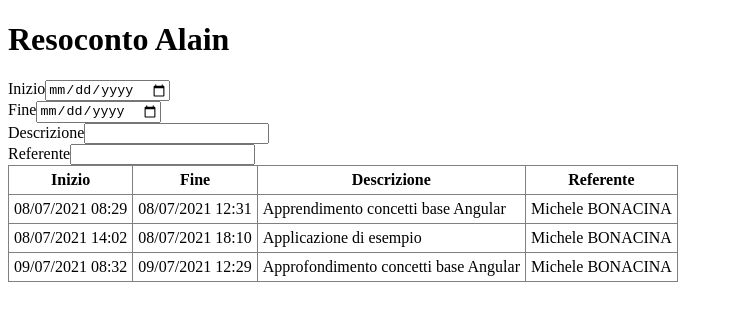
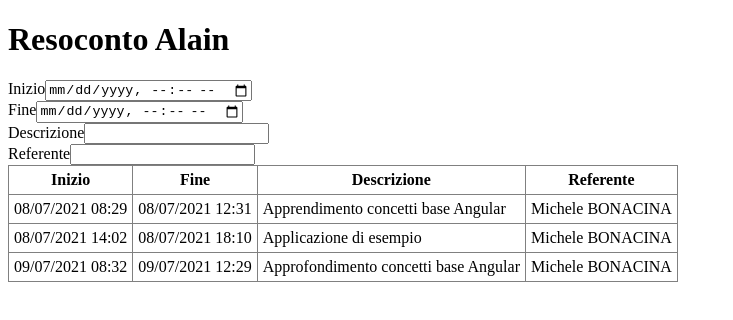
Before and after one commit to Smallpeeps/Prove, an Angular app: page / in a window 1280 px wide. Shown: the top 320 px of the page, without its empty margins (0-733 px from the left). Built offline with nearby package versions, Linux system fonts and the light colour scheme.

Commit message:
aggiunto datetime

```diff
--- a/src/app/attivita-nuova/attivita-nuova.component.html
+++ b/src/app/attivita-nuova/attivita-nuova.component.html
@@ -1,14 +1,14 @@
 <div class="form">
   <div class="form-group">
     <label for="dataOraInizio">Inizio</label>
-    <input type="date"
+    <input type="datetime-local"
            class="form-control"
            id="dataOraInzio"
            name="dataOraInizio">
   </div>
   <div class="form-group">
     <label for="dataOraFine">Fine</label>
-    <input type="date"
+    <input type="datetime-local"
            class="form-control"
            id="dataOraFine"
            name="dataOraFine">
```
